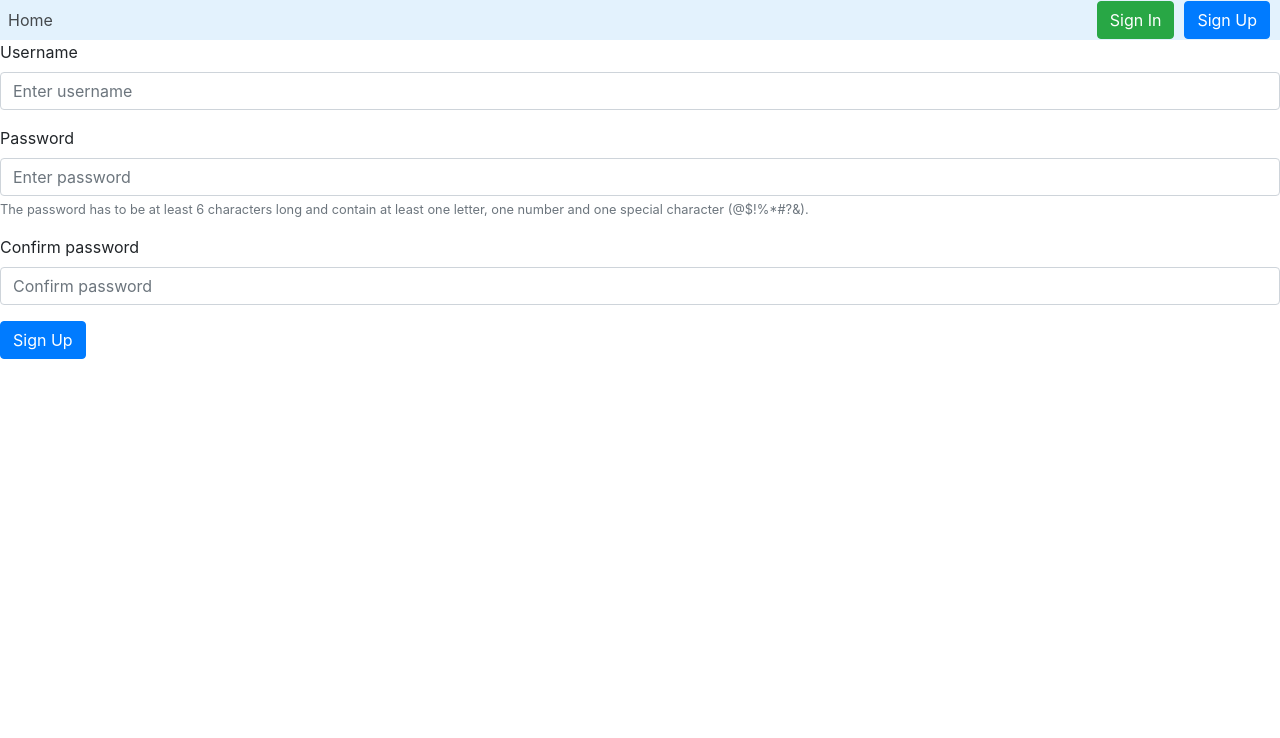
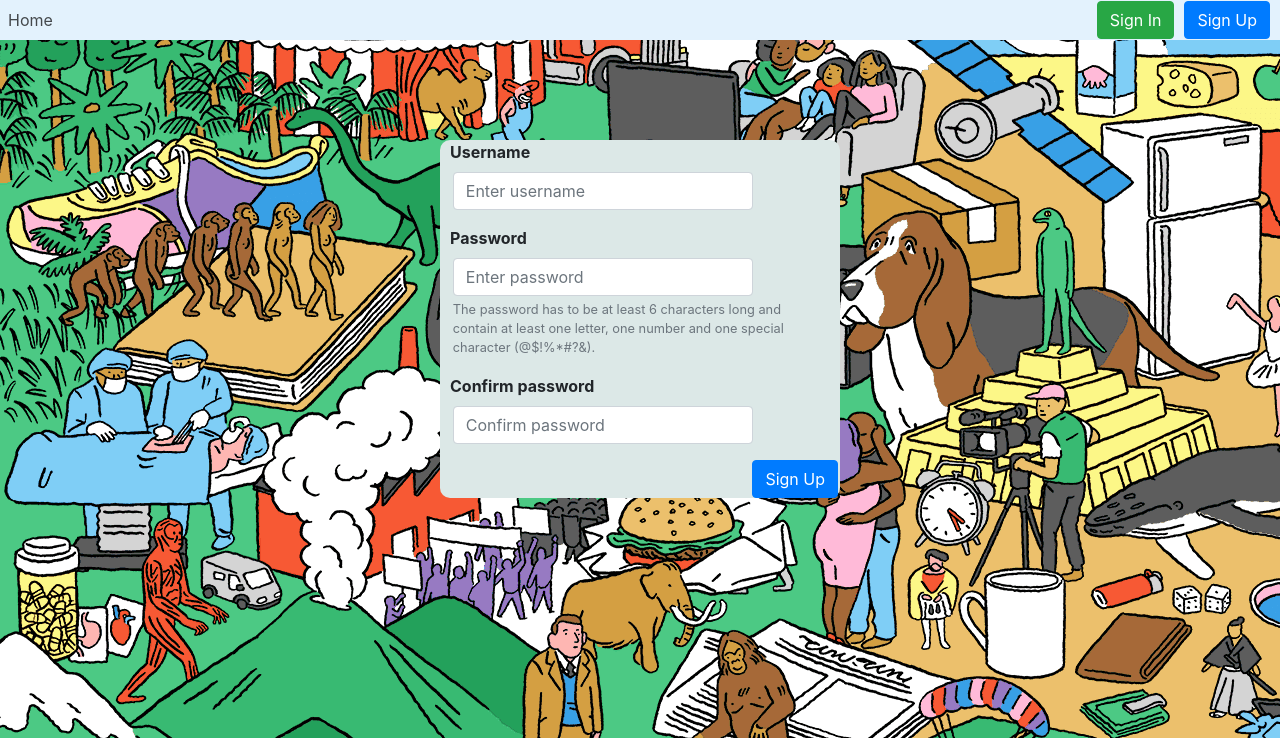
Before and after one commit to Zack-Xu-0419/progress-check-system, a Flask app: page /signup in a window 1280 px wide. Shown: the top 738 px of the page. Run offline with Flask 2, Linux system fonts and the light colour scheme; some libraries are stand-ins or nearby versions.

Commit message:
Added Visual Candies (Better UI)

```diff
--- a/app.py
+++ b/app.py
@@ -43,7 +43,7 @@ def init():
 @app.route("/signup", methods=["GET", "POST"])
 def signup():
     if request.method == "GET":
-        return render_template("signup.html")
+        return render_template("signup.html", background=True)
     else:
         result = sqliteGet("SELECT * FROM users WHERE username = ?", (request.form["username"],))
         if not result:
@@ -56,7 +56,7 @@ def signup():
 @app.route("/signin", methods=["GET", "POST"])
 def signin():
     if request.method == "GET":
-        return render_template("signin.html")
+        return render_template("signin.html", background=True)
     else:
         result = sqliteGet("SELECT * FROM users WHERE username = ?", (request.form["username"],))
         if not result:
--- a/templates/layout.html
+++ b/templates/layout.html
@@ -10,6 +10,34 @@
     <link rel="stylesheet" href="https://fonts.googleapis.com/css?family=Raleway:400,500,500i,700,800i">
     <link rel="stylesheet" href="/static/base.css">
     {% block style %}{% endblock %}
+    <style>
+        {% if background == True %}
+        body{
+            background-image: url('/static/background.png')
+        }
+        {% endif %}
+        label{
+            margin-left: 10px;
+            font-weight: bold;
+        }
+        .form-control{
+            margin-left: 1vw;
+            width: 98vw;
+            max-width: 300px
+        }
+        #signup-form, #signin-form{
+            background-color: #dce8e7;
+            border-radius: 10px;
+            max-width: 400px;
+            margin: 100px auto;
+        }
+        #signin-form{
+            height: 212px
+        }
+        #signup-form{
+            height: 358px
+        }
+    </style>
 </head>
 
 <body>
--- a/templates/signin.html
+++ b/templates/signin.html
@@ -20,6 +20,6 @@ Sign In
         <label for="password">Password</label>
         <input required type="password" class="form-control" name="password" id="password" placeholder="Enter password">
     </div>
-    <button type="submit" id="signin-btn" class="btn btn-primary">Sign In</button>
+    <button style="float: right; margin-right: 2px" type="submit" id="signin-btn" class="btn btn-primary">Sign In</button>
 </form>
 {% endblock %}
--- a/templates/signup.html
+++ b/templates/signup.html
@@ -37,13 +37,13 @@ Sign Up
         <input required pattern="^(?=.*[A-Za-z])(?=.*\d)(?=.*[@$!%*#?&])[A-Za-z\d@$!%*#?&]{6,}$" type="password"
             class="form-control" name="password" id="password" aria-describedby="password-tip"
             placeholder="Enter password">
-        <small id="password-tip" class="form-text text-muted">The password has to be at least 6 characters long and
+        <small style="margin-left: 1vw; margin-right: 1vw" id="password-tip" class="form-text text-muted">The password has to be at least 6 characters long and
             contain at least one letter, one number and one special character (@$!%*#?&).</small>
     </div>
     <div class="form-group">
         <label for="confirm">Confirm password</label>
         <input required type="password" class="form-control" name="confirm" id="confirm" placeholder="Confirm password">
     </div>
-    <button type="submit" id="signup-btn" class="btn btn-primary">Sign Up</button>
+    <button style="float: right; margin-right: 2px" type="submit" id="signup-btn" class="btn btn-primary">Sign Up</button>
 </form>
 {% endblock %}
```
Also changed, not shown: static/background.png (added).
